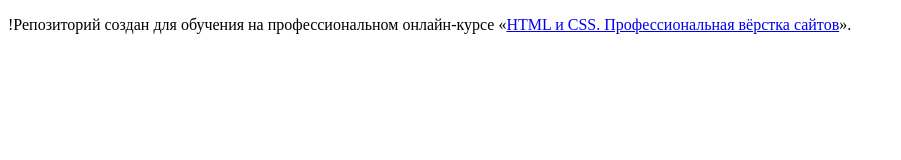
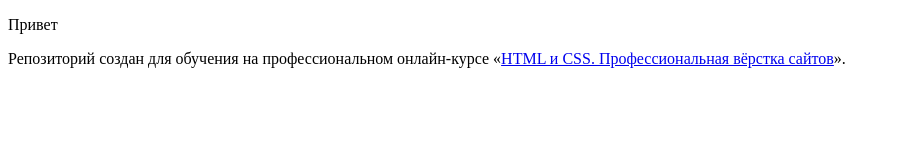
Before and after one commit to htmlacademy-htmlcss/775445-sedona-35, a plain HTML site: page index.html in a window 1280 px wide. Shown: the whole page, without its empty margins (0-901 px from the left). Drawn offline with Linux system fonts and the light colour scheme.

Commit message:
Добавляет тестовый абзац

```diff
--- a/index.html
+++ b/index.html
@@ -5,8 +5,8 @@
     <title>HTML Academy: Седона</title>
   </head>
   <body>
-
-    <p>!Репозиторий создан для обучения на профессиональном онлайн‑курсе «<a href="https://htmlacademy.ru/intensive/htmlcss">HTML и CSS. Профессиональная вёрстка сайтов</a>».</p>
+    <p>Привет</p>
+    <p>Репозиторий создан для обучения на профессиональном онлайн‑курсе «<a href="https://htmlacademy.ru/intensive/htmlcss">HTML и CSS. Профессиональная вёрстка сайтов</a>».</p>
 
   </body>
 </html>
```
